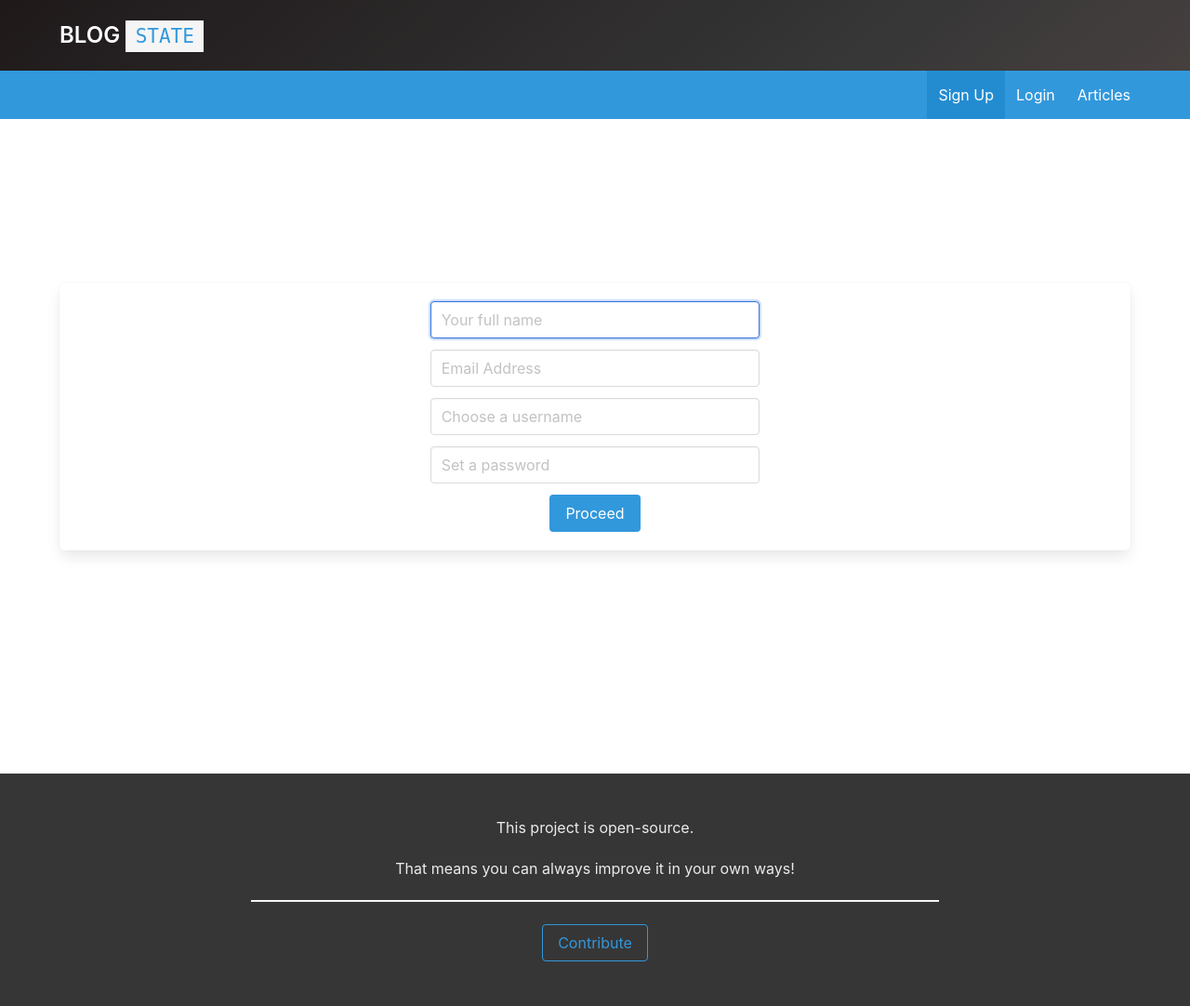
After one commit to roshnet/blogstate-refactor, a Flask app: template blogstate/templates/auth/signup.html in a window 1280 px wide. The commit adds this page. Shown: the whole page at 93% size. Run offline with Flask 2, Linux system fonts and the light colour scheme; the template is opened without the code that fills it, so the values that code supplies are empty.

Commit message:
feat: Add templates for login-signup routes
Render these templates from the auth/ directory.

```diff
--- a/blogstate/routes/auth.py
+++ b/blogstate/routes/auth.py
@@ -5,10 +5,10 @@ from flask import render_template
 @app.route('/signin')
 @app.route('/login', methods=['GET', 'POST'])
 def login():
-    return f"Log In"
+    return render_template("auth/login.html")
 
 
 @app.route('/join')
 @app.route('/signup', methods=['GET', 'POST'])
 def signup():
-    return f"Sign Up"
+    return render_template("auth/signup.html")
--- /dev/null
+++ b/blogstate/templates/auth/signup.html
@@ -0,0 +1,43 @@
+{% extends "base.html" %}
+{% block signup %}
+
+<section class="section" style="margin-top: 10%; margin-bottom: 15%;">
+    <div class="container box">
+        <form action="{{ url_for('signup') }}" method="POST">
+            <div class="columns">
+                <div class="column is-4 is-offset-4">
+                    {% if issue %}
+                    <div class="field has-text-centered">
+                        <p class="button is-danger is-small is-outlined">{{ issue }}</p>
+                    </div>
+                    {% endif %}
+                    <div class="field">
+                        <p class="control">
+                            <input class="input" type="text" name="name" placeholder="Your full name" autofocus required />
+                        </p>
+                    </div>
+                    <div class="field">
+                        <p class="control">
+                            <input class="input" type="email" name="email" placeholder="Email Address" required />
+                        </p>
+                    </div>
+                    <div class="field">
+                        <p class="control">
+                            <input class="input" type="text" name="username" minlength="3" maxlength="20" placeholder="Choose a username" required />
+                        </p>
+                    </div>
+                    <div class="field">
+                        <p class="control">
+                            <input class="input" type="password" name="passwd" minlength="6" placeholder="Set a password" required />
+                        </p>
+                    </div>
+                    <div class="field has-text-centered">
+                        <button class="button is-info" type="submit">Proceed</button>
+                    </div>
+                </div>
+            </div>
+        </form>
+    </div>
+</section>
+
+{% endblock %}
--- /dev/null
+++ b/blogstate/templates/base.html
@@ -0,0 +1,39 @@
+{% extends "layout.html" %}
+{% block base %}
+
+<section class="hero is-dark is-small is-bold">
+    <div class="hero-body has-text-left">
+        <div class="container">
+            <h1 class="title is-4 is-spaced">
+                BLOG <code class="has-text-info">STATE</code>
+            </h1>
+        </div>
+    </div>
+</section>
+
+
+<nav class="navbar is-info">
+	<div class="container">
+		<div class="navbar-brand">
+			<span class="navbar-burger burger" data-target="navMenu">
+				<span></span>
+				<span></span>
+				<span></span>
+			</span>
+		</div>
+		<div id="navMenu" class="navbar-menu">
+			<div class="navbar-end">
+				<a href="{{ url_for('signup') }}" class="navbar-item is-active">Sign Up</a>
+				<a href="{{ url_for('login') }}" class="navbar-item">Login</a>
+				<a href="#" class="navbar-item">Articles</a>
+			</div>
+		</div>
+	</div>
+</nav>
+
+
+<!-- Content blocks -->
+{% block login %}{% endblock %}
+{% block signup %} {% endblock %}
+
+{% endblock %}
--- /dev/null
+++ b/blogstate/templates/layout.html
@@ -0,0 +1,49 @@
+<!DOCTYPE html>
+<html lang="en">
+<head>
+	<meta charset="utf-8">
+	<meta name="description" content="A blogging platform for wannabe bloggers and writers."/>
+	<meta name="viewport" content="width=device-width,initial-scale-1.0,user-scalable=no"/>
+	<link rel="stylesheet" type="text/css" href="/static/css/bulma.min.css"/>
+    <title>
+        {% if title %}
+            {{ title }}
+        {% else %}
+            BlogState
+        {% endif %}
+    </title>
+</head>
+<body>
+
+
+<div>
+    {% block home %}{% endblock %}
+    {% block base %}{% endblock %}
+</div>
+
+
+<section class="hero is-dark">
+    <div class="hero-body has-text-centered">
+        <footer>
+            <p class="subtitle is-6 is-spaced">This project is open-source.</p>
+            <p class="subtitle is-6 is-spaced">That means you can always improve it in your own ways!</p>
+            <hr style="width: 60% !important; margin-left: 20%;">
+            <a href="https://github.com/roshnet/blogstate-refactor">
+                <button class="button is-info is-outlined">Contribute</button>
+            </a>
+        </footer>
+    </div>
+</section>
+
+</body>
+</html>
+    <script type="text/javascript">
+        (function() {
+        var burger = document.querySelector('.burger');
+        var nav = document.querySelector('#' + burger.dataset.target);
+        burger.addEventListener('click', function(){
+            burger.classList.toggle('is-active');
+            nav.classList.toggle('is-active');
+        });
+        })();
+</script>
```
Also changed, not shown: blogstate/templates/auth/login.html (added, +39 -0 lines), blogstate/templates/home.html (+4 -39 lines).
